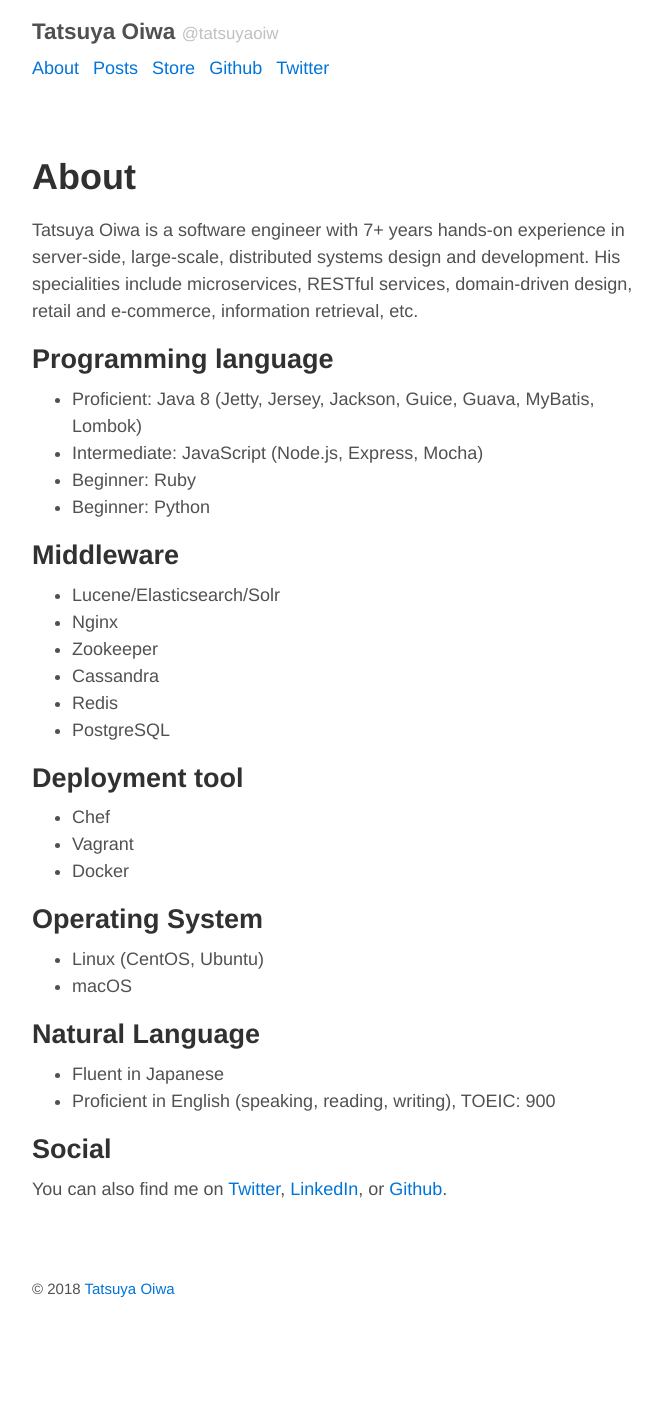
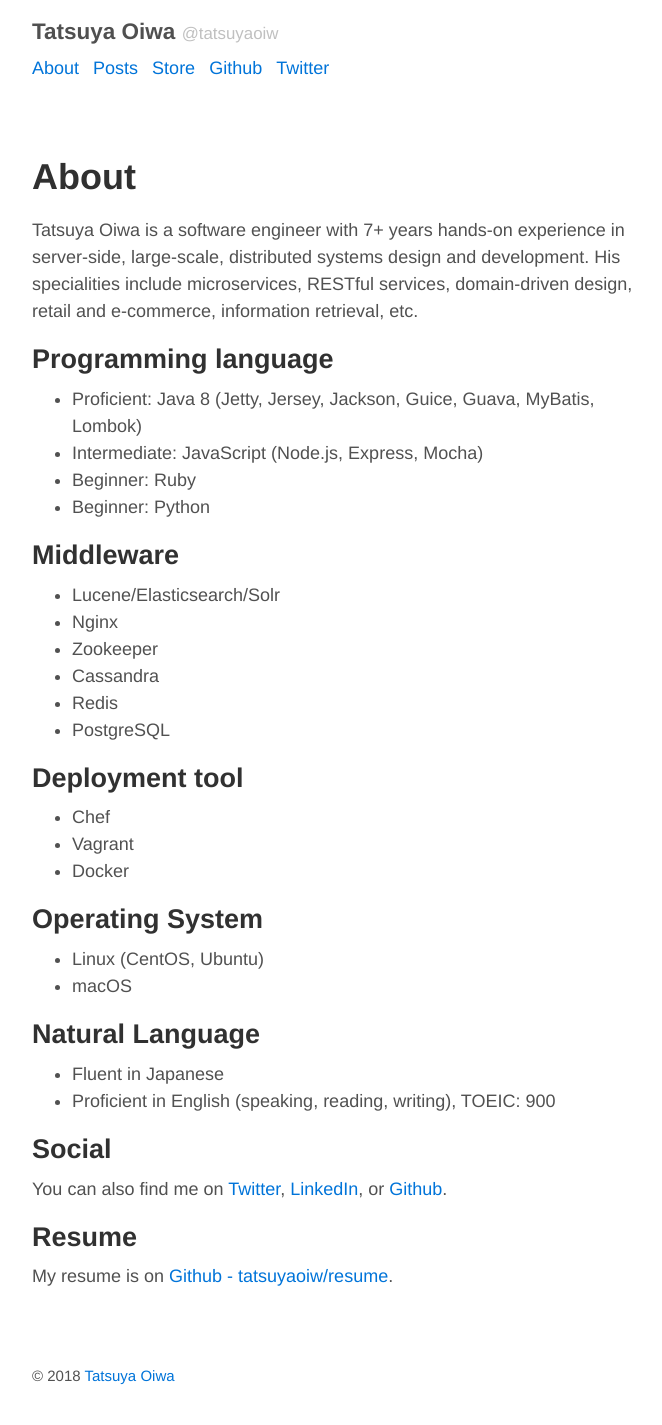
Before and after one commit to tatsuya/tatsuyaoiw.github.io, a Jekyll site: the page built from about.md, in a window 1280 px wide. Shown: the whole page, without its empty margins (293-955 px from the left). Built offline with Jekyll 4.4.1, drawn with Linux system fonts in a browser that asks for light colours; comment, search, counter and statistics services are not loaded; before the commit the page ends 1338 px from its top, so only the background shows below that.

Commit message:
add link to resume

```diff
--- a/about.md
+++ b/about.md
@@ -40,3 +40,7 @@ Tatsuya Oiwa is a software engineer with 7+ years hands-on experience in server-
 ## Social
 
 You can also find me on [Twitter](https://twitter.com/tatsuyaoiw), [LinkedIn](https://www.linkedin.com/in/tatsuyaoiw), or [Github](https://github.com/tatsuyaoiw).
+
+## Resume
+
+My resume is on [Github - tatsuyaoiw/resume](https://github.com/tatsuyaoiw/resume).
```
